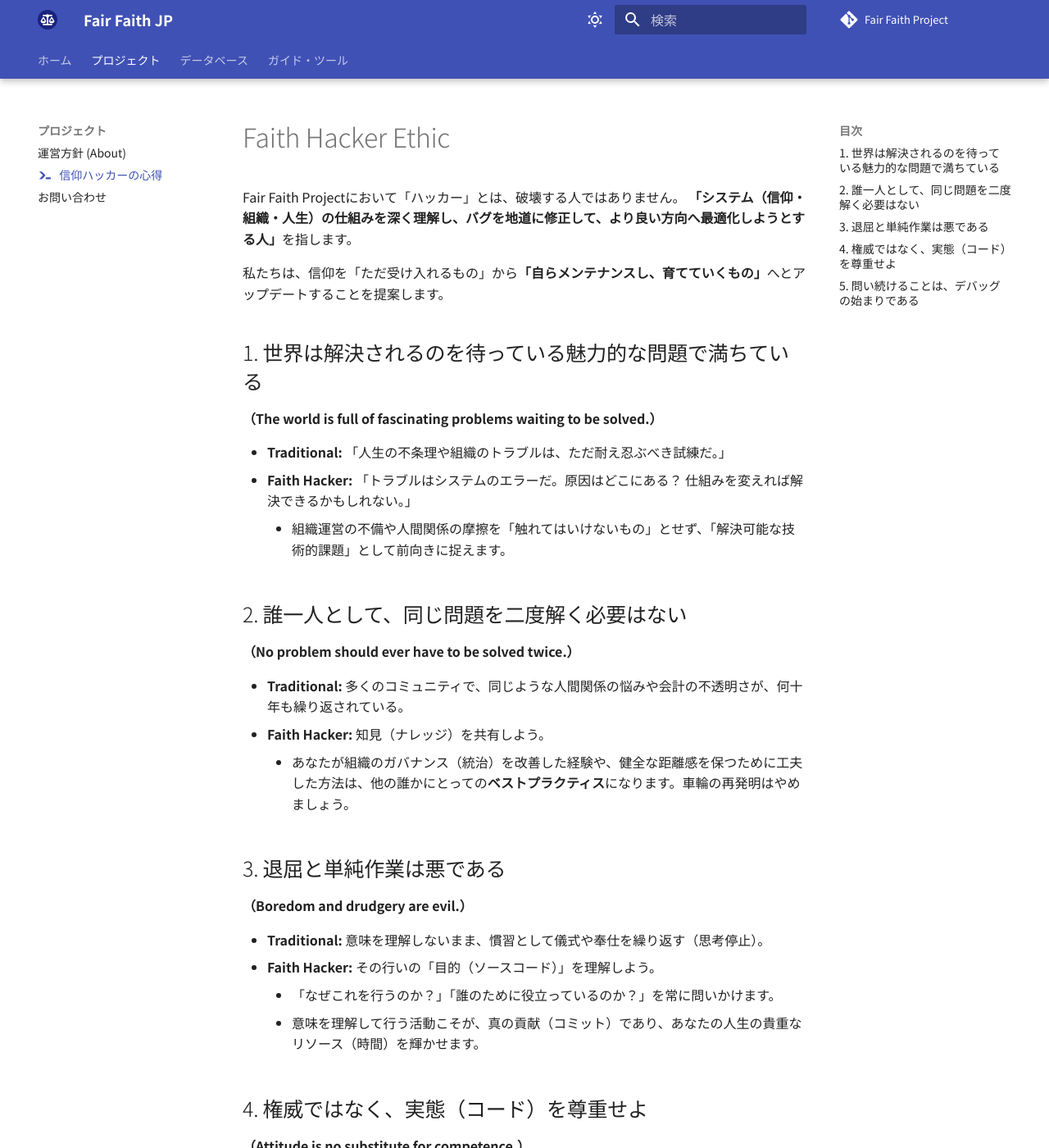
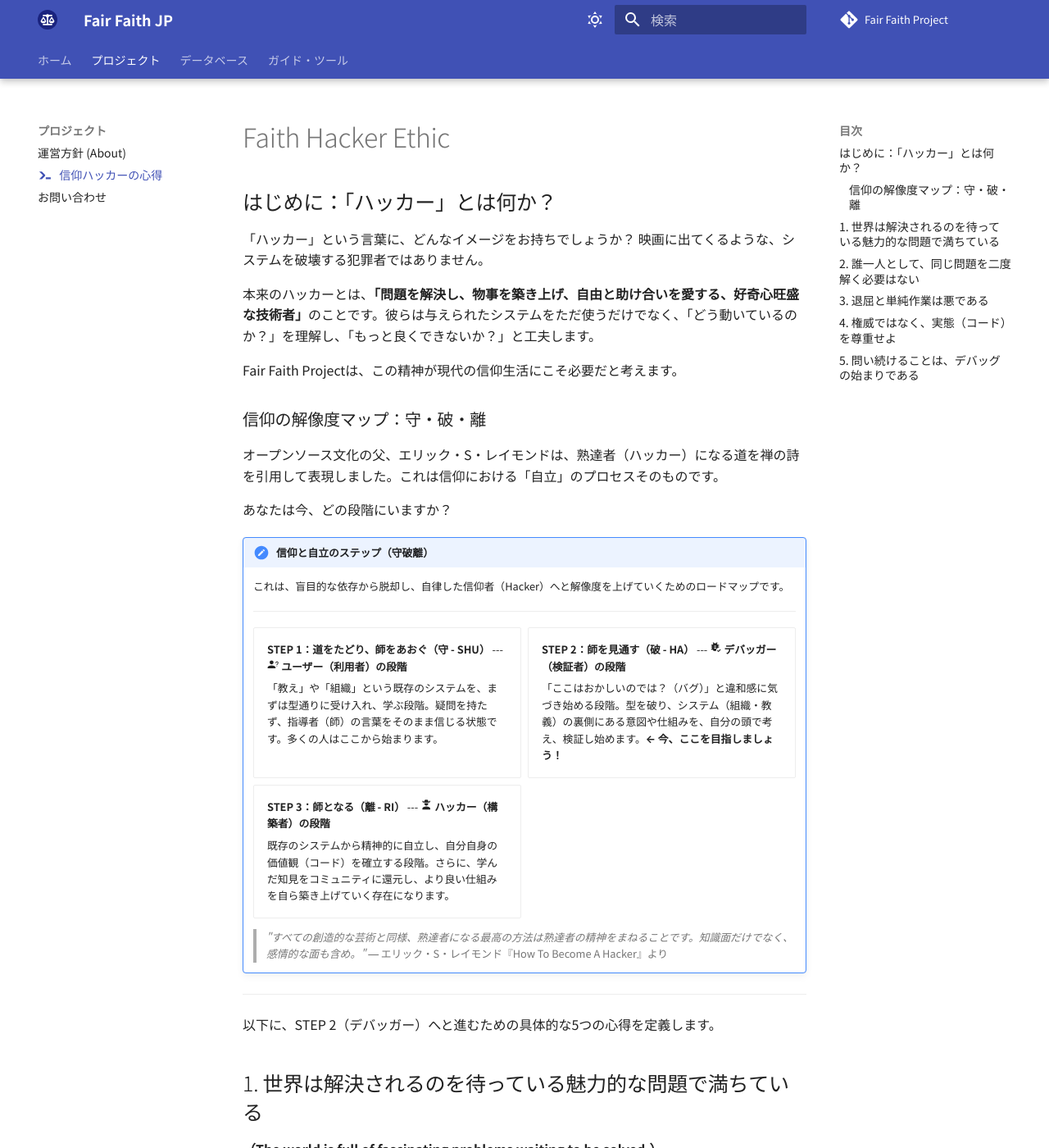
Before and after one commit to fair-faith-project/fair-faith-project.github.io, an MkDocs documentation site: the page built from docs/mindset.md, in a window 1280 px wide and 1400 px high. Shown: the whole window at 82% size. Built offline with MkDocs 1.6.1 and Material for MkDocs 9.7.7, drawn with Linux system fonts in a browser that asks for light colours; comment, search, counter and statistics services are not loaded.

Commit message:
Update mindset.md

```diff
--- a/docs/mindset.md
+++ b/docs/mindset.md
@@ -13,10 +13,55 @@ tags:
 
 # Faith Hacker Ethic
 
-Fair Faith Projectにおいて「ハッカー」とは、破壊する人ではありません。
-**「システム（信仰・組織・人生）の仕組みを深く理解し、バグを地道に修正して、より良い方向へ最適化しようとする人」**を指します。
+## はじめに：「ハッカー」とは何か？
 
-私たちは、信仰を「ただ受け入れるもの」から**「自らメンテナンスし、育てていくもの」**へとアップデートすることを提案します。
+「ハッカー」という言葉に、どんなイメージをお持ちでしょうか？
+映画に出てくるような、システムを破壊する犯罪者ではありません。
+
+本来のハッカーとは、**「問題を解決し、物事を築き上げ、自由と助け合いを愛する、好奇心旺盛な技術者」**のことです。彼らは与えられたシステムをただ使うだけでなく、「どう動いているのか？」を理解し、「もっと良くできないか？」と工夫します。
+
+Fair Faith Projectは、この精神が現代の信仰生活にこそ必要だと考えます。
+
+### 信仰の解像度マップ：守・破・離
+
+オープンソース文化の父、エリック・S・レイモンドは、熟達者（ハッカー）になる道を禅の詩を引用して表現しました。これは信仰における「自立」のプロセスそのものです。
+
+あなたは今、どの段階にいますか？
+
+!!! Note "信仰と自立のステップ（守破離）"
+
+    これは、盲目的な依存から脱却し、自律した信仰者（Hacker）へと解像度を上げていくためのロードマップです。
+
+    ---
+
+    <div class="grid cards" markdown>
+
+    -   **STEP 1：道をたどり、師をあおぐ（守 - SHU）**
+        ---
+        :material-account-question: **ユーザー（利用者）の段階**
+
+        「教え」や「組織」という既存のシステムを、まずは型通りに受け入れ、学ぶ段階。疑問を持たず、指導者（師）の言葉をそのまま信じる状態です。多くの人はここから始まります。
+
+    -   **STEP 2：師を見通す（破 - HA）**
+        ---
+        :material-bug-check: **デバッガー（検証者）の段階**
+
+        「ここはおかしいのでは？（バグ）」と違和感に気づき始める段階。型を破り、システム（組織・教義）の裏側にある意図や仕組みを、自分の頭で考え、検証し始めます。**← 今、ここを目指しましょう！**
+
+    -   **STEP 3：師となる（離 - RI）**
+        ---
+        :material-account-cowboy-hat: **ハッカー（構築者）の段階**
+
+        既存のシステムから精神的に自立し、自分自身の価値観（コード）を確立する段階。さらに、学んだ知見をコミュニティに還元し、より良い仕組みを自ら築き上げていく存在になります。
+
+    </div>
+
+    > *"すべての創造的な芸術と同様、熟達者になる最高の方法は熟達者の精神をまねることです。知識面だけでなく、感情的な面も含め。"*
+    > ― エリック・S・レイモンド『How To Become A Hacker』より
+
+---
+
+以下に、STEP 2（デバッガー）へと進むための具体的な5つの心得を定義します。
 
 ## 1. 世界は解決されるのを待っている魅力的な問題で満ちている
 **（The world is full of fascinating problems waiting to be solved.）**
```
